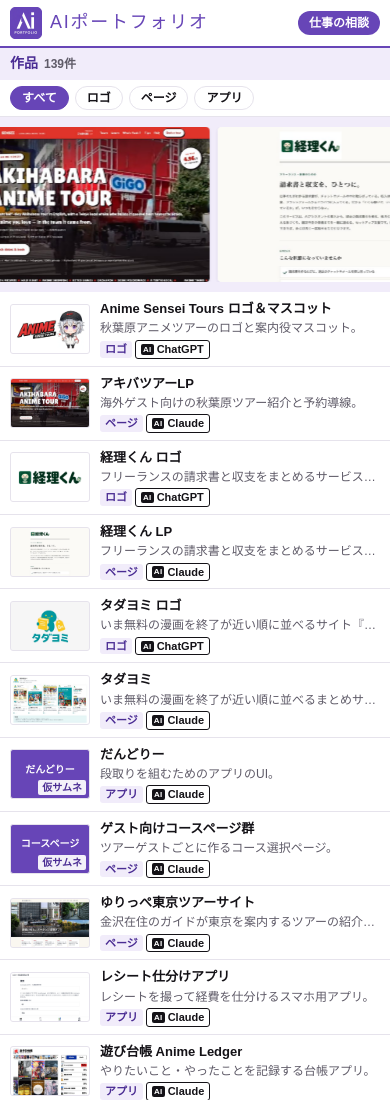
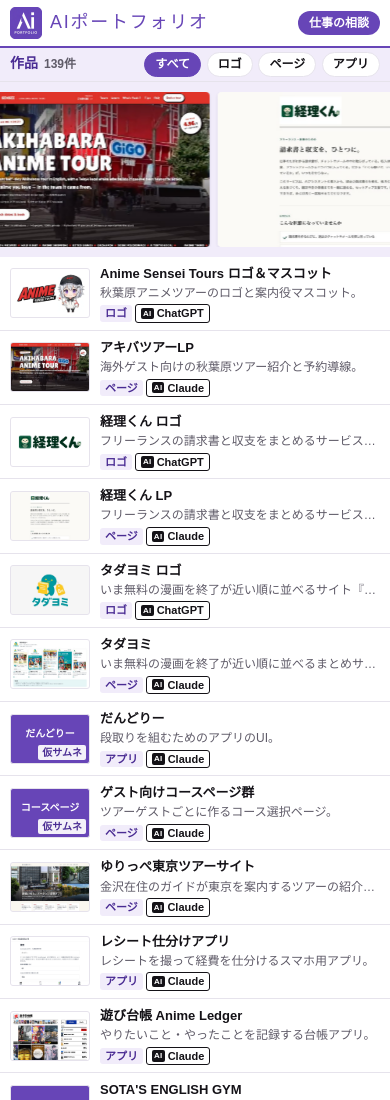
Before and after one commit to Yukitchy/ai-portfolio, a plain HTML site: page index.html in a window 390 px wide. Shown: the top 1100 px of the page. Drawn offline with Linux system fonts and the light colour scheme.

Commit message:
トップの絞り込みチップを「作品 N件」と同じ1行へ統合（件数の右・右寄せ・行ごとsticky）。320pxでも収まるようチップ左右余白と間隔を幅で縮める（行内スクロールなし）。selftestに「320/390でチップ4つが同じ1行」を追加し、並び検査を更新
Co-Authored-By: Claude Opus 5.5 <noreply@anthropic.com>

```diff
--- a/index.html
+++ b/index.html
@@ -21,6 +21,13 @@
 .card .th{border-radius:3px;border:1px solid var(--line)}
 .card .b{min-width:0;flex:1}
 
+/* 「作品 N件」とチップを1行に：行ごと上に貼りつく。320pxでも1行に収まるよう左右余白は幅で縮める（横スクロールさせない） */
+.wh{position:sticky;top:0;z-index:5;display:flex;align-items:center;gap:6px;background:var(--vio-l);padding-right:10px;border-bottom:1px solid var(--line)}
+.wh h2{flex:none;padding-right:0}
+.wh .filters{position:static;flex:1;min-width:0;padding:4px 0;border:0;background:none;display:flex;justify-content:flex-end}
+.wh .row{overflow:visible;gap:clamp(4px,1.4vw,6px)}
+.wh .chip{padding:2px clamp(7px,2.6vw,11px)}
+
 .duo{background:var(--vio-l);padding:10px 0}
 .duo .flow{--w:248px;--g:8px;--dur:200s;touch-action:pan-y;cursor:grab;user-select:none;-webkit-user-select:none}
 .duo .flow.drag{cursor:grabbing}.duo .flow img{-webkit-user-drag:none}
@@ -30,7 +37,7 @@
 <body class="top">
 <div class="wrap">
 <header><a class="hd" href="./"><img src="assets/icon.png" alt="" width="32" height="32"><span class="site">AIポートフォリオ</span></a><a class="cta" href="#contact">仕事の相談</a></header>
-<section class="works"><h2>作品<small><span id="count">–</span>件</small></h2><div class="filters"><div class="row" id="catRow" aria-label="種類で絞り込む"></div></div>
+<section class="works"><div class="wh"><h2>作品<small><span id="count">–</span>件</small></h2><div class="filters"><div class="row" id="catRow" aria-label="種類で絞り込む"></div></div></div>
 <div class="duo" aria-hidden="true"><div class="flow"></div></div><ul class="list" id="list"></ul>
 <p id="empty">この種類の作品はまだありません。</p></section>
 <section id="profile" class="prof"><h2>プロフィール</h2><p class="pn" id="pName"></p><p class="pr" id="pRole"></p><p class="pb" id="pBio"></p></section>
```
Also changed, not shown: selftest.html (+3 -1 lines).
